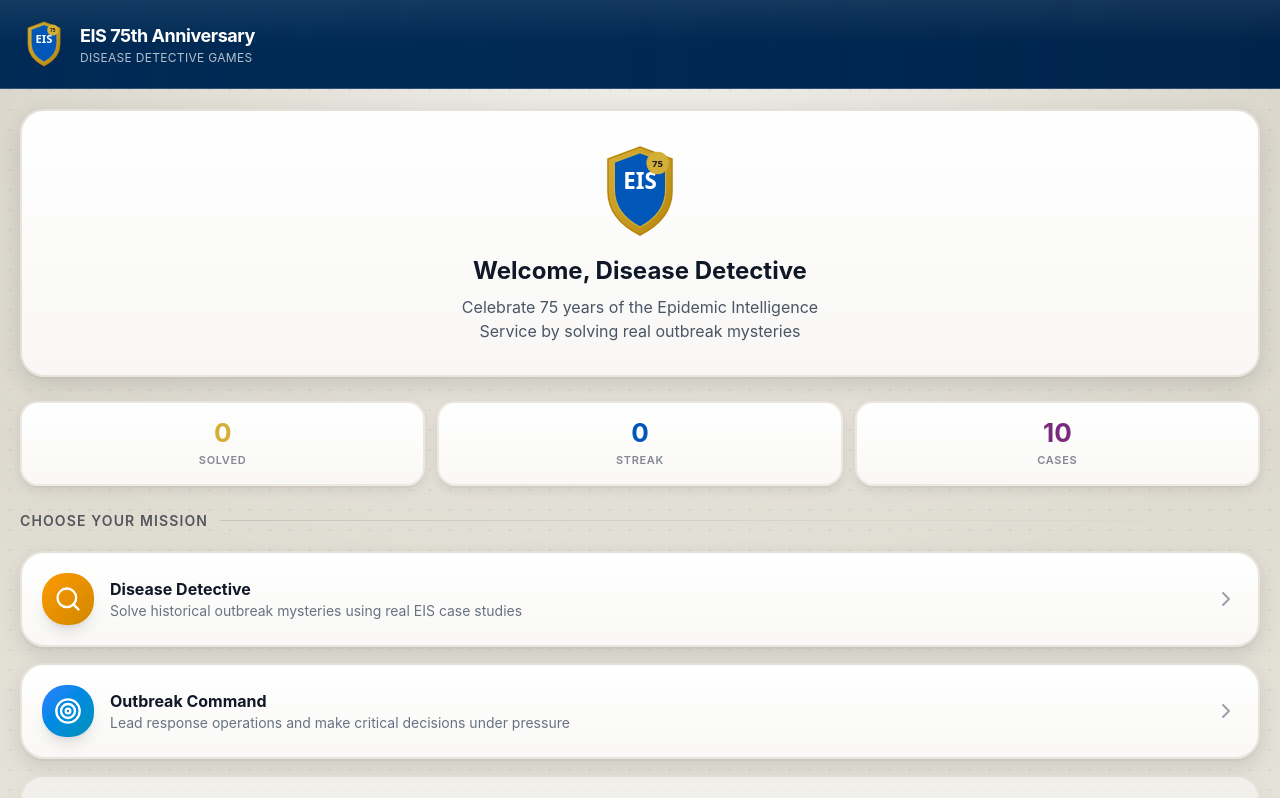
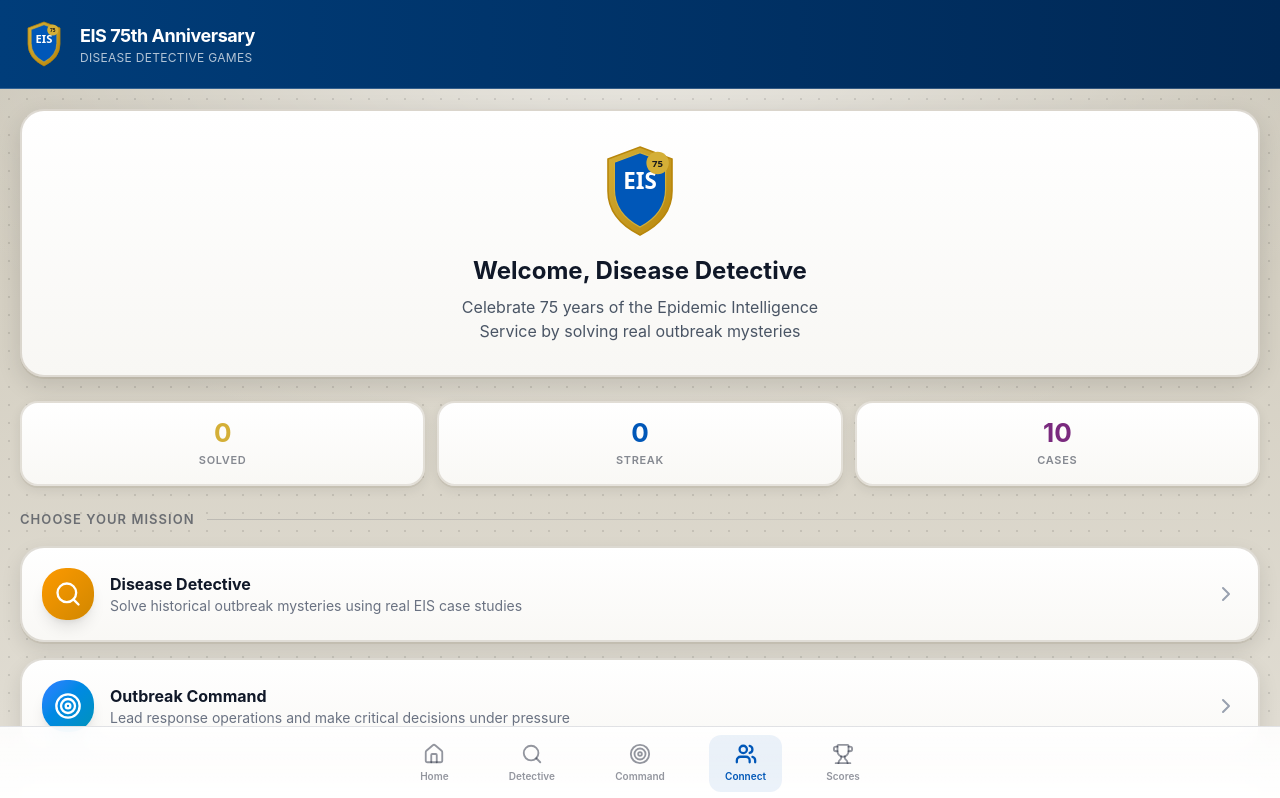
Before and after one commit to terezinvites777/eis-75th-games, a React (Vite) app: page /connect in a window 1280 px wide. Shown: the top 798 px of the page. Built offline with nearby package versions, Linux system fonts and the light colour scheme.

Commit message:
fix: Use eis-* namespaced classes to avoid CSS collisions

```diff
--- a/src/components/layout/GameShell.tsx
+++ b/src/components/layout/GameShell.tsx
@@ -43,10 +43,10 @@
   };
 
   return (
-    <div className="app-bg min-h-screen" data-theme={theme}>
+    <div className="eis-bg min-h-screen" data-theme={theme}>
       {/* Hero Header */}
       {showHero && (
-        <header className="hero-strip relative">
+        <header className="eis-hero">
           <div className="relative z-10 px-5 py-5">
             {backPath ? (
               <Link
@@ -62,11 +62,11 @@
 
             {heroTitle ? (
               <div className="space-y-1">
-                <h1 className="hero-title text-2xl sm:text-3xl font-bold text-white">
+                <h1 className="eis-heroTitle text-2xl sm:text-3xl font-bold text-white">
                   {heroTitle}
                 </h1>
                 {heroSubtitle && (
-                  <p className="hero-subtitle text-sm sm:text-base">
+                  <p className="eis-heroSub text-sm sm:text-base">
                     {heroSubtitle}
                   </p>
                 )}
@@ -85,20 +85,16 @@
 
       {/* Bottom Navigation */}
       {showNav && (
-        <nav className="fixed bottom-0 left-0 right-0 z-50 bg-white/95 backdrop-blur-xl border-t border-gray-200/60 safe-area-bottom">
-          <div className="max-w-lg mx-auto flex justify-around items-center py-2">
+        <nav className="eis-nav">
+          <div className="eis-navInner">
             {navItems.map(({ path, label, icon: Icon }) => (
               <Link
                 key={path}
                 to={path}
-                className={`flex flex-col items-center gap-1 px-4 py-2 rounded-xl transition-all duration-200 ${
-                  isActive(path)
-                    ? 'text-[var(--theme-primary,var(--cdc-blue))] bg-[var(--theme-surface,rgba(0,87,184,0.08))]'
-                    : 'text-gray-400 hover:text-gray-600 hover:bg-gray-100'
-                }`}
+                className={`eis-navItem ${isActive(path) ? 'active' : ''}`}
               >
                 <Icon size={22} strokeWidth={isActive(path) ? 2.5 : 2} />
-                <span className="text-[10px] font-semibold tracking-wide">{label}</span>
+                <span>{label}</span>
               </Link>
             ))}
           </div>
--- a/src/main.tsx
+++ b/src/main.tsx
@@ -2,6 +2,7 @@
 import { createRoot } from 'react-dom/client'
 import './index.css'
 import './styles/brand.css'
+import './styles/eis-brand.css'
 import App from './App.tsx'
 
 createRoot(document.getElementById('root')!).render(
--- a/src/pages/Home.tsx
+++ b/src/pages/Home.tsx
@@ -55,7 +55,7 @@
         <motion.div
           initial={{ opacity: 0, y: 20 }}
           animate={{ opacity: 1, y: 0 }}
-          className="surface text-center py-8 px-6"
+          className="eis-surface text-center py-8 px-6"
         >
           <div className="flex justify-center mb-4">
             <EISShield size="xl" />
@@ -63,7 +63,7 @@
           <h2 className="text-2xl font-bold text-gray-900 mb-2">
             Welcome, Disease Detective
           </h2>
-          <p className="text-gray-600 max-w-sm mx-auto text-balance">
+          <p className="text-gray-600 max-w-sm mx-auto">
             Celebrate 75 years of the Epidemic Intelligence Service by solving real outbreak mysteries
           </p>
         </motion.div>
@@ -74,44 +74,44 @@
             initial={{ opacity: 0, y: 10 }}
             animate={{ opacity: 1, y: 0 }}
             transition={{ delay: 0.1 }}
-            className="stat-card"
+            className="eis-stat"
           >
-            <div className="stat-value text-[var(--anniv-gold)]">
+            <div className="eis-statValue text-[var(--anniv-gold)]">
               {completedCases.length}
             </div>
-            <div className="stat-label">Solved</div>
+            <div className="eis-statLabel">Solved</div>
           </motion.div>
 
           <motion.div
             initial={{ opacity: 0, y: 10 }}
             animate={{ opacity: 1, y: 0 }}
             transition={{ delay: 0.15 }}
-            className="stat-card"
+            className="eis-stat"
           >
-            <div className="stat-value text-[var(--cdc-blue)]">
+            <div className="eis-statValue text-[var(--cdc-blue)]">
               {streak}
             </div>
-            <div className="stat-label">Streak</div>
+            <div className="eis-statLabel">Streak</div>
           </motion.div>
 
           <motion.div
             initial={{ opacity: 0, y: 10 }}
             animate={{ opacity: 1, y: 0 }}
             transition={{ delay: 0.2 }}
-            className="stat-card"
+            className="eis-stat"
           >
-            <div className="stat-value text-[var(--eis-purple)]">
+            <div className="eis-statValue text-[var(--eis-purple)]">
               {allCases.length}
             </div>
-            <div className="stat-label">Cases</div>
+            <div className="eis-statLabel">Cases</div>
           </motion.div>
         </div>
 
         {/* Game Modes */}
         <div className="space-y-4">
-          <div className="section-header">
-            <span className="section-title">Choose Your Mission</span>
-            <div className="section-header-line" />
+          <div className="eis-sectionHeader">
+            <span className="eis-sectionTitle">Choose Your Mission</span>
+            <div className="eis-sectionLine" />
           </div>
 
           <div className="space-y-4">
@@ -126,7 +126,7 @@
                   to={mode.available ? mode.path : '#'}
                   className={mode.available ? '' : 'pointer-events-none'}
                 >
-                  <div className={`game-card flex items-center gap-4 ${!mode.available ? 'opacity-50' : ''}`}>
+                  <div className={`eis-gameCard flex items-center gap-4 ${!mode.available ? 'opacity-50' : ''}`}>
                     <div className={`p-3 rounded-xl bg-gradient-to-br ${mode.gradient} shadow-lg`}>
                       <mode.icon className="w-7 h-7 text-white" />
                     </div>
@@ -153,7 +153,7 @@
             transition={{ delay: 0.5 }}
           >
             <Link to="/leaderboard">
-              <div className="panel text-center py-5 hover:shadow-lg transition-shadow">
+              <div className="eis-panel text-center py-5 hover:shadow-lg transition-shadow">
                 <Trophy className="w-8 h-8 mx-auto mb-2 text-[var(--anniv-gold)]" />
                 <p className="font-semibold text-gray-800">Leaderboard</p>
                 <p className="text-xs text-gray-500">See top detectives</p>
@@ -167,7 +167,7 @@
             transition={{ delay: 0.55 }}
           >
             <Link to="/about">
-              <div className="panel text-center py-5 hover:shadow-lg transition-shadow">
+              <div className="eis-panel text-center py-5 hover:shadow-lg transition-shadow">
                 <BookOpen className="w-8 h-8 mx-auto mb-2 text-[var(--cdc-blue)]" />
                 <p className="font-semibold text-gray-800">About EIS</p>
                 <p className="text-xs text-gray-500">75 years of service</p>
--- /dev/null
+++ b/src/styles/eis-brand.css
@@ -0,0 +1,340 @@
+/* src/styles/eis-brand.css */
+/* EIS 75th Anniversary Games - Namespaced Design System */
+
+/* Put this inside Tailwind layers so order is stable */
+@layer base {
+  :root {
+    --cdc-blue: #0057B8;
+    --cdc-teal: #0077B6;
+    --anniv-gold: #D4AF37;
+    --anniv-bronze: #B8860B;
+    --eis-purple: #7A2A7E;
+
+    --ink: #0b1220;
+    --ink-muted: rgba(11, 18, 32, 0.66);
+
+    --radius-xl: 22px;
+    --radius-lg: 16px;
+    --radius-md: 12px;
+
+    --shadow-soft: 0 10px 25px rgba(2, 6, 23, 0.12);
+    --shadow-tight: 0 6px 14px rgba(2, 6, 23, 0.14);
+    --shadow-emboss: 0 6px 0 rgba(2, 6, 23, 0.10), 0 12px 24px rgba(2, 6, 23, 0.12);
+    --ring: 0 0 0 3px rgba(0, 87, 184, 0.25);
+  }
+
+  [data-theme="detective"] {
+    --theme-primary: #b8860b;
+    --theme-secondary: #d4af37;
+    --theme-surface: rgba(255, 251, 235, 0.88);
+    --theme-ink: #1a1a1a;
+  }
+  [data-theme="command"] {
+    --theme-primary: #0057B8;
+    --theme-secondary: #0077B6;
+    --theme-surface: rgba(239, 246, 255, 0.85);
+    --theme-ink: #0b1220;
+  }
+  [data-theme="connect"] {
+    --theme-primary: #7a2a7e;
+    --theme-secondary: #a66bb6;
+    --theme-surface: rgba(245, 243, 255, 0.85);
+    --theme-ink: #0b1220;
+  }
+  [data-theme="default"] {
+    --theme-primary: #0057B8;
+    --theme-secondary: #0077B6;
+    --theme-surface: rgba(255, 255, 255, 0.88);
+    --theme-ink: #0b1220;
+  }
+}
+
+@layer components {
+  /* ========== Background treatment (museum parchment + subtle pattern) ========== */
+  .eis-bg {
+    position: relative;
+    min-height: 100vh;
+    color: var(--ink);
+    background: #d5d0c3;
+    background-image:
+      radial-gradient(ellipse 120% 80% at 50% 0%, rgba(255,255,255,0.6) 0%, transparent 50%),
+      linear-gradient(180deg, #c8c3b5 0%, #d5d0c3 25%, #e0dcd2 60%, #e8e5dd 100%);
+  }
+
+  .eis-bg::before {
+    content: "";
+    pointer-events: none;
+    position: absolute;
+    inset: 0;
+    z-index: 0;
+    background-image: radial-gradient(circle, rgba(0,0,0,0.10) 1px, transparent 1px);
+    background-size: 18px 18px;
+  }
+
+  .eis-bg > * {
+    position: relative;
+    z-index: 1;
+  }
+
+  /* ========== Hero strip ========== */
+  .eis-hero {
+    position: relative;
+    z-index: 10;
+    border-bottom: 1px solid rgba(255, 255, 255, 0.20);
+  }
+
+  /* Theme-specific hero backgrounds */
+  [data-theme="detective"] .eis-hero {
+    background: linear-gradient(90deg, #5c4a0a 0%, #3d3207 100%);
+  }
+  [data-theme="command"] .eis-hero {
+    background: linear-gradient(90deg, #003d7a 0%, #002855 100%);
+  }
+  [data-theme="connect"] .eis-hero {
+    background: linear-gradient(90deg, #5c1e5f 0%, #3d1440 100%);
+  }
+  [data-theme="default"] .eis-hero {
+    background: linear-gradient(90deg, #003d7a 0%, #002855 100%);
+  }
+
+  .eis-heroTitle {
+    letter-spacing: 0.5px;
+    text-shadow: 0 4px 12px rgba(0,0,0,0.3);
+  }
+
+  .eis-heroSub {
+    color: rgba(255, 255, 255, 0.85);
+    text-shadow: 0 2px 6px rgba(0,0,0,0.2);
+  }
+
+  /* ========== Surfaces / Cards ========== */
+  .eis-surface {
+    background: linear-gradient(180deg, #ffffff 0%, #f8f7f4 100%);
+    border: 2px solid rgba(160, 150, 130, 0.35);
+    border-radius: var(--radius-xl);
+    box-shadow:
+      0 2px 0 rgba(160, 150, 130, 0.25),
+      0 8px 24px rgba(0, 0, 0, 0.12),
+      inset 0 1px 0 rgba(255, 255, 255, 1);
+  }
+
+  .eis-panel {
+    background: linear-gradient(180deg, #fefefe 0%, #f9f8f5 100%);
+    border: 2px solid rgba(160, 150, 130, 0.30);
+    border-radius: var(--radius-lg);
+    box-shadow:
+      0 2px 0 rgba(160, 150, 130, 0.20),
+      0 6px 16px rgba(0, 0, 0, 0.08),
+      inset 0 1px 0 rgba(255, 255, 255, 1);
+    padding: 1rem;
+  }
+
+  /* ========== Stat Cards ========== */
+  .eis-stat {
+    background: linear-gradient(180deg, #ffffff 0%, #f9f8f5 100%);
+    border: 2px solid rgba(160, 150, 130, 0.28);
+    border-radius: var(--radius-lg);
+    padding: 16px 12px;
+    text-align: center;
+    box-shadow:
+      0 2px 0 rgba(160, 150, 130, 0.18),
+      0 4px 12px rgba(0, 0, 0, 0.08),
+      inset 0 1px 0 rgba(255, 255, 255, 1);
+  }
+
+  .eis-statValue {
+    font-size: 26px;
+    font-weight: 700;
+    line-height: 1.1;
+  }
+
+  .eis-statLabel {
+    font-size: 11px;
+    font-weight: 600;
+    color: rgba(15, 23, 42, 0.5);
+    text-transform: uppercase;
+    letter-spacing: 0.06em;
+    margin-top: 4px;
+  }
+
+  /* ========== Game Cards ========== */
+  .eis-gameCard {
+    position: relative;
+    background: linear-gradient(180deg, #ffffff 0%, #f9f8f5 100%);
+    border: 2px solid rgba(160, 150, 130, 0.32);
+    border-radius: var(--radius-xl);
+    padding: 20px;
+    box-shadow:
+      0 2px 0 rgba(160, 150, 130, 0.22),
+      0 8px 20px rgba(0, 0, 0, 0.10),
+      inset 0 1px 0 rgba(255, 255, 255, 1);
+    cursor: pointer;
+    overflow: hidden;
+    transition: transform 200ms ease, box-shadow 200ms ease, border-color 200ms ease;
+  }
+
+  .eis-gameCard:hover {
+    transform: translateY(-4px);
+    border-color: rgba(140, 130, 110, 0.45);
+    box-shadow:
+      0 4px 0 rgba(160, 150, 130, 0.18),
+      0 12px 28px rgba(0, 0, 0, 0.14),
+      inset 0 1px 0 rgba(255, 255, 255, 1);
+  }
+
+  .eis-gameCard::before {
+    content: "";
+    position: absolute;
+    top: 0;
+    left: 0;
+    right: 0;
+    height: 4px;
+    background: linear-gradient(90deg, var(--theme-secondary, #D4AF37), var(--theme-primary, #B8860B));
+    opacity: 0;
+    transition: opacity 200ms;
+  }
+
+  .eis-gameCard:hover::before {
+    opacity: 1;
+  }
+
+  /* ========== Section Headers ========== */
+  .eis-sectionHeader {
+    display: flex;
+    align-items: center;
+    gap: 12px;
+    margin-bottom: 16px;
+  }
+
+  .eis-sectionTitle {
+    font-size: 13px;
+    font-weight: 600;
+    text-transform: uppercase;
+    letter-spacing: 0.08em;
+    color: rgba(15, 23, 42, 0.55);
+    white-space: nowrap;
+  }
+
+  .eis-sectionLine {
+    flex: 1;
+    height: 1px;
+    background: linear-gradient(90deg, rgba(15, 23, 42, 0.15), transparent);
+  }
+
+  /* ========== Emboss buttons ========== */
+  .eis-btn {
+    display: inline-flex;
+    align-items: center;
+    justify-content: center;
+    gap: 8px;
+    padding: 12px 24px;
+    font-size: 14px;
+    font-weight: 600;
+    border-radius: 999px;
+    border: 1px solid rgba(15, 23, 42, 0.14);
+    background: linear-gradient(180deg, rgba(255,255,255,0.95), rgba(255,255,255,0.80));
+    box-shadow: var(--shadow-emboss);
+    color: var(--ink);
+    cursor: pointer;
+    transform: translateY(0);
+    transition: transform 120ms ease, box-shadow 120ms ease, filter 120ms ease;
+  }
+
+  .eis-btn:hover {
+    filter: brightness(1.02);
+    transform: translateY(-1px);
+  }
+
+  .eis-btn:active {
+    transform: translateY(2px);
+    box-shadow: 0 3px 0 rgba(2,6,23,0.10), 0 8px 16px rgba(2,6,23,0.10);
+  }
+
+  .eis-btnPrimary {
+    background: linear-gradient(135deg, var(--theme-secondary, #D4AF37), var(--theme-primary, #B8860B));
+    border: 1px solid rgba(255,255,255,0.30);
+    color: #1a1a1a;
+    text-shadow: 0 1px 2px rgba(255,255,255,0.3);
+  }
+
+  .eis-btnLg {
+    padding: 16px 32px;
+    font-size: 16px;
+  }
+
+  .eis-btn:focus-visible {
+    outline: none;
+    box-shadow: var(--ring), var(--shadow-emboss);
+  }
+
+  /* ========== Pills / Badges ========== */
+  .eis-pill {
+    display: inline-flex;
+    align-items: center;
+    gap: 6px;
+    padding: 6px 12px;
+    border-radius: 999px;
+    background: rgba(255,255,255,0.80);
+    border: 1px solid rgba(15, 23, 42, 0.12);
+    font-size: 13px;
+    font-weight: 500;
+    color: rgba(11, 18, 32, 0.75);
+  }
+
+  /* ========== Bottom Navigation ========== */
+  .eis-nav {
+    position: fixed;
+    bottom: 0;
+    left: 0;
+    right: 0;
+    z-index: 100;
+    background: linear-gradient(180deg, rgba(255,255,255,0.90), rgba(255,255,255,0.98));
+    border-top: 1px solid rgba(15, 23, 42, 0.12);
+    backdrop-filter: blur(12px);
+    padding-bottom: env(safe-area-inset-bottom, 0);
+  }
+
+  .eis-navInner {
+    display: flex;
+    justify-content: space-around;
+    align-items: center;
+    max-width: 500px;
+    margin: 0 auto;
+    padding: 8px 0;
+  }
+
+  .eis-navItem {
+    display: flex;
+    flex-direction: column;
+    align-items: center;
+    gap: 4px;
+    padding: 8px 16px;
+    border-radius: 12px;
+    color: rgba(15, 23, 42, 0.45);
+    font-size: 10px;
+    font-weight: 600;
+    text-decoration: none;
+    transition: color 150ms ease, background 150ms ease;
+  }
+
+  .eis-navItem:hover {
+    color: rgba(15, 23, 42, 0.7);
+    background: rgba(15, 23, 42, 0.04);
+  }
+
+  .eis-navItem.active {
+    color: var(--theme-primary, var(--cdc-blue));
+    background: rgba(0, 87, 184, 0.08);
+  }
+
+  /* ========== Leaderboard Bar ========== */
+  .eis-leaderbar {
+    position: sticky;
+    bottom: 0;
+    z-index: 50;
+    background: linear-gradient(180deg, rgba(255,255,255,0.60), rgba(255,255,255,0.92));
+    border-top: 1px solid rgba(15, 23, 42, 0.12);
+    backdrop-filter: blur(12px);
+    padding: 12px 16px;
+  }
+}
```
